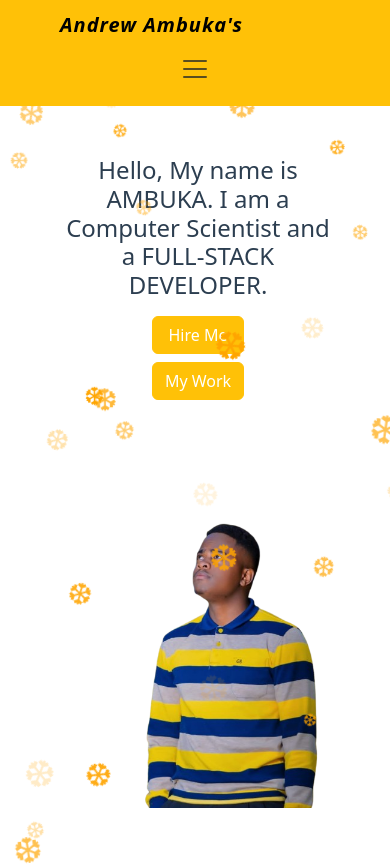
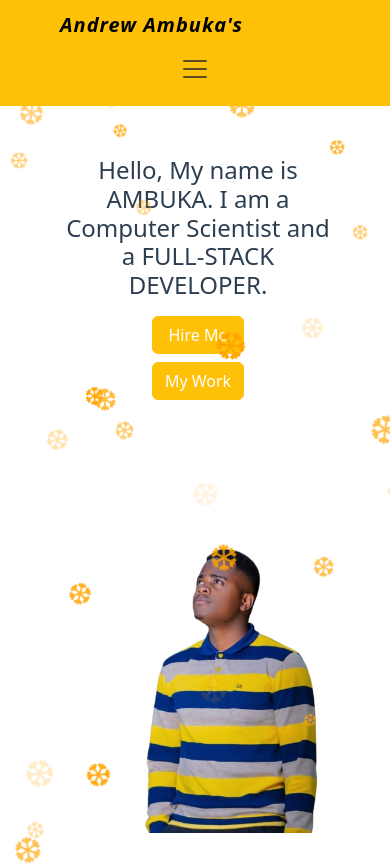
Before and after one commit to isMbumbu/drews_portfolio, a React (Vite) app: page / in a window 390 px wide. Shown: the top 866 px of the page. Built offline with nearby package versions, Linux system fonts and the light colour scheme.

Commit message:
edit syle

```diff
--- a/src/components/about.css
+++ b/src/components/about.css
@@ -82,6 +82,7 @@
   @media (max-width: 768px) {
     .about-container {
       padding: 1rem;
+      margin-top: 40px;
     }
 
     .about-content, .about-skills, .about-education {
--- a/src/components/home.css
+++ b/src/components/home.css
@@ -71,7 +71,7 @@ img {
         width: 120%;
         max-width: 300px;
         height: auto;
-        margin: -350px auto 0; /* This keeps the negative margin to pull it up */
+        margin: -250px auto 0; /* This keeps the negative margin to pull it up */
     }
 }
 
--- a/src/pages/Home.jsx
+++ b/src/pages/Home.jsx
@@ -1,4 +1,4 @@
-import {useEffect, useState} from 'react'
+import { useEffect, useState } from 'react'
 import Navigation from '../components/Navigation'
 import HomeC from '../components/HomeC'
 import About from './About'
@@ -9,14 +9,14 @@ import Footer from '../components/Footer'
 function Home() {
   return (
     <div>
-      <Navigation/>
+      <Navigation />
       <HomeC />
-      <About/>
-      <Services/>
-      <h1>My Projects</h1>
-      <Portfolio/>
+      <About style={{ marginTop: '-50px' }} /> {/* Adjusted negative margin */}
+
+      <Services />
+
+      <Portfolio />
       <Footer />
-
     </div>
   )
 }
--- a/src/pages/Portfolio.jsx
+++ b/src/pages/Portfolio.jsx
@@ -9,6 +9,7 @@ function Portfolio() {
     <div>
       <Navigation />
       <div className="portfolio-container">
+      <h1>My Projects</h1>
         <div className="portfolio-item">
           <a href="https://gyyym.netlify.app/" target="_blank" rel="noopener noreferrer">
             <img
```
